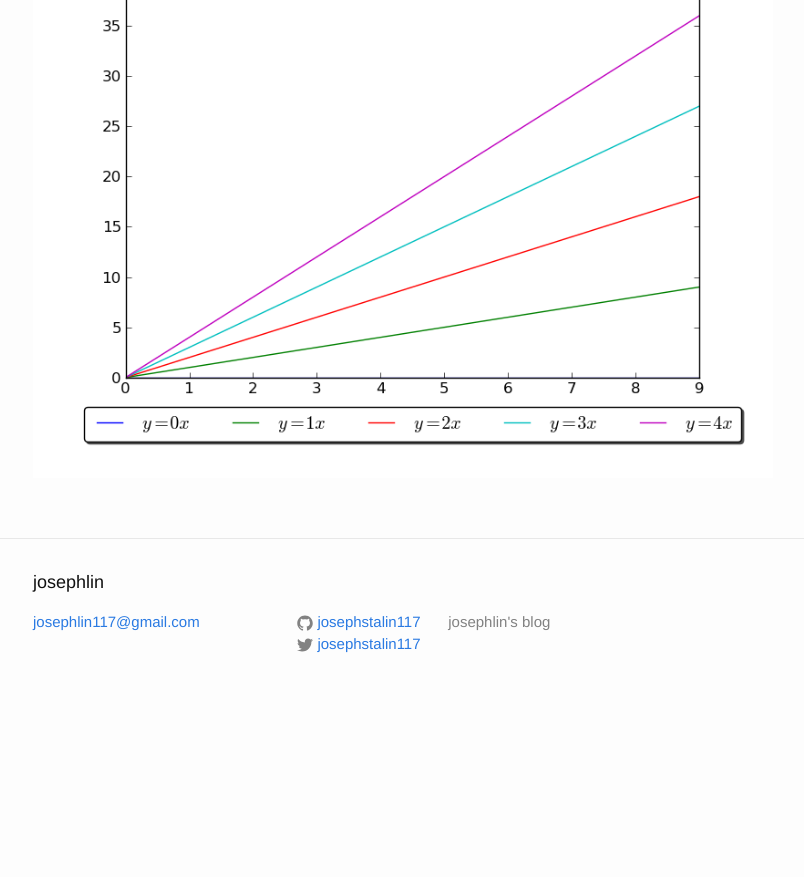
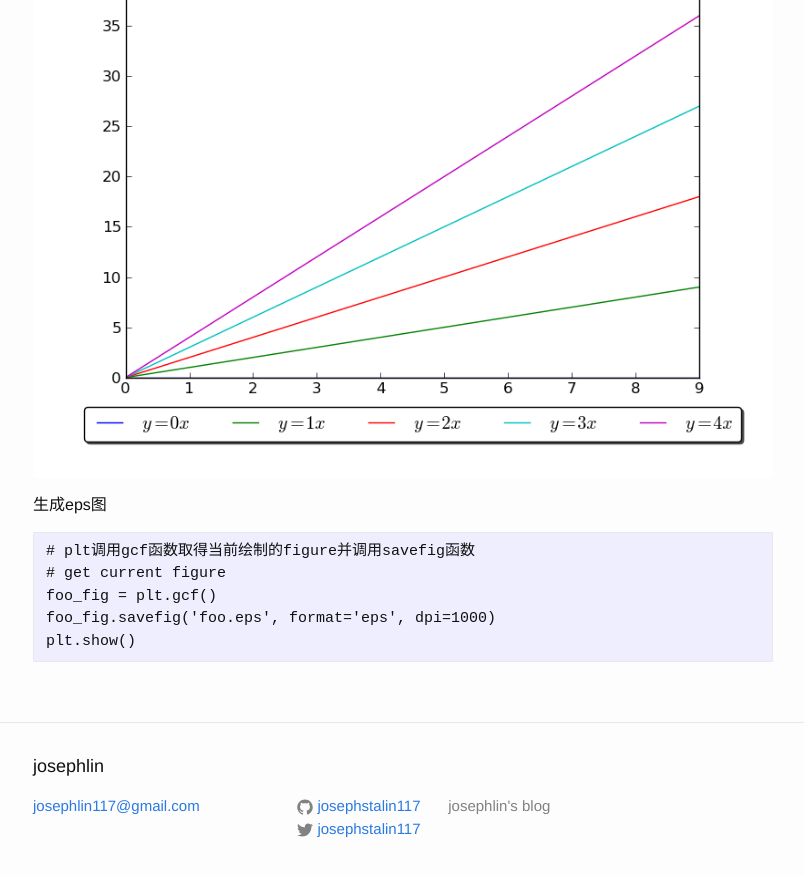
Before and after one commit to josephstalin117/josephstalin117.github.io, a Jekyll site: the page built from _posts/2018-6-24-Matplotlib.markdown, in a window 1280 px wide and 900 px high, scrolled down 6121 px. Shown: the top 877 px of the window, without its empty margins (237-1041 px from the left). Built offline with Jekyll 4.4.1, drawn with Linux system fonts in a browser that asks for light colours; before the commit the page ends 6837 px from its top, so only the background shows below that.

Commit message:
add produce eps

````diff
--- a/_posts/2018-6-24-Matplotlib.markdown
+++ b/_posts/2018-6-24-Matplotlib.markdown
@@ -249,3 +249,12 @@ plt.show()
 ```
 
 ![images](/source/legend.png)
+
+生成eps图
+```
+# plt调用gcf函数取得当前绘制的figure并调用savefig函数
+# get current figure
+foo_fig = plt.gcf()
+foo_fig.savefig('foo.eps', format='eps', dpi=1000)
+plt.show()
+```
````
